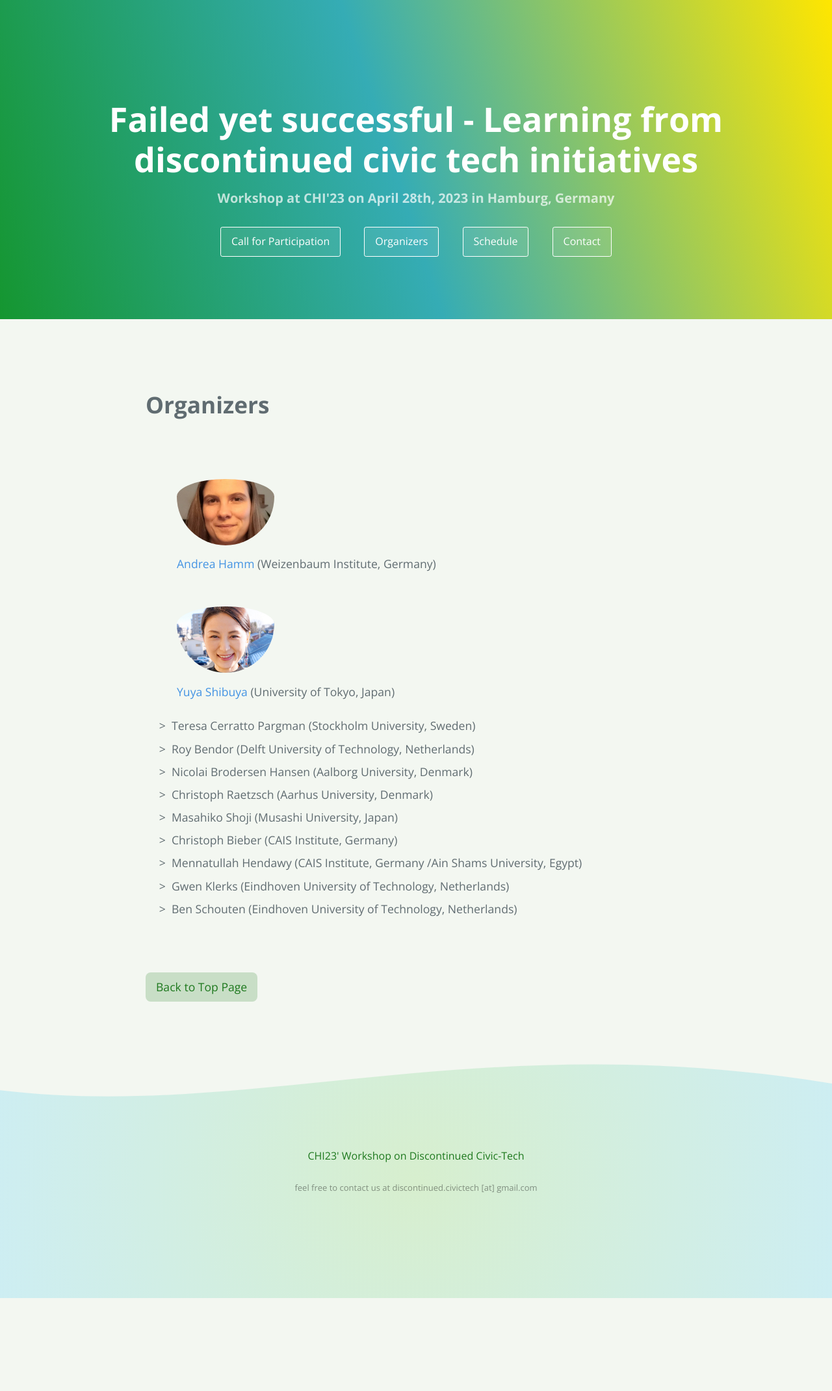
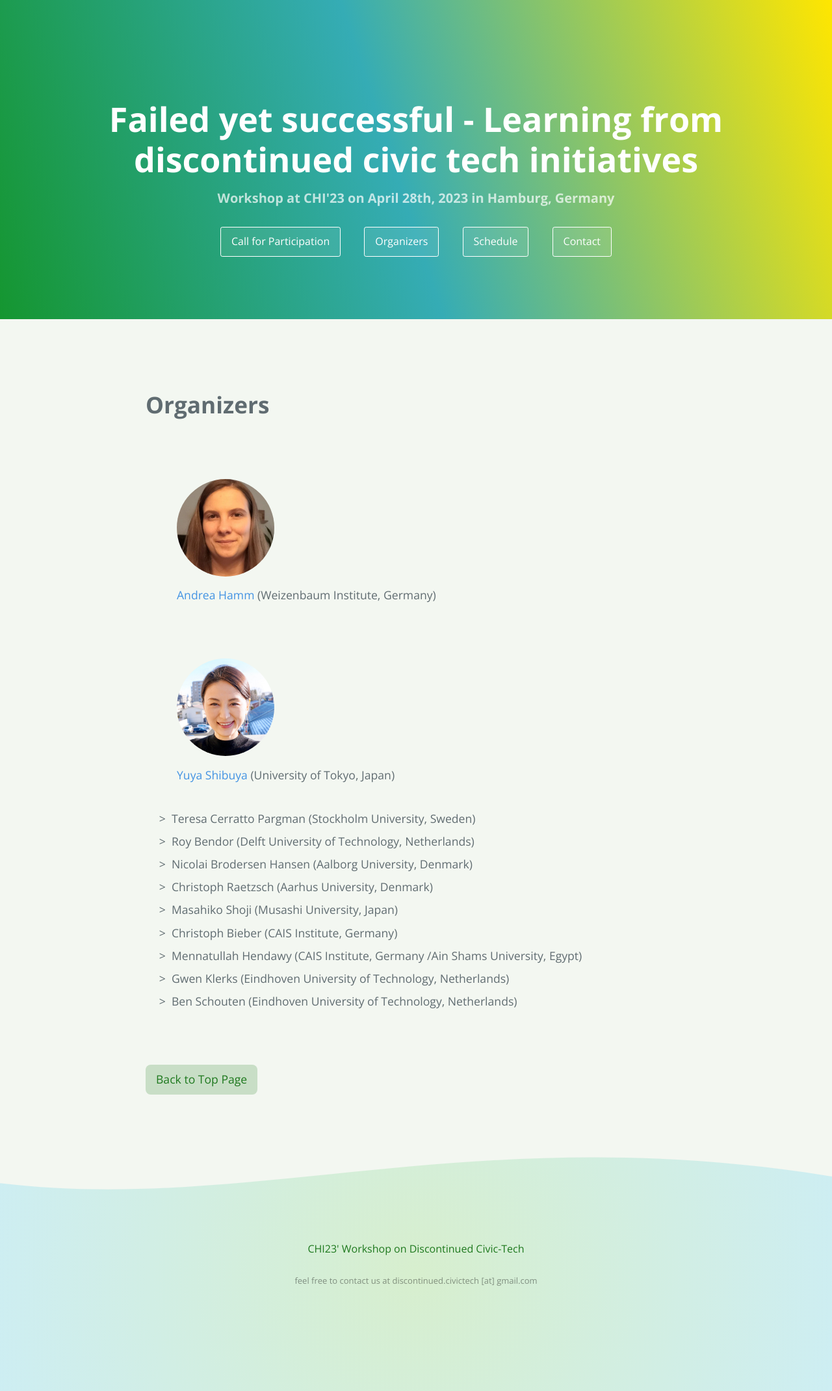
Before and after one commit to discontinued-civictech/discontinued-civictech.github.io, a Jekyll site: the page built from organizers.md, in a window 1280 px wide. Shown: the whole page at 65% size. Built offline with Jekyll 4.4.1, drawn with Linux system fonts in a browser that asks for light colours; our own code applies the rules of GitHub Pages for plain Markdown files; before the commit the page ends 1997 px from its top, so only the background shows below that.

Commit message:
Update profiles

```diff
--- a/_sass/jekyll-theme-cayman.scss
+++ b/_sass/jekyll-theme-cayman.scss
@@ -268,10 +268,10 @@ a {
   }
 
   .profile-wrapper{
+    padding-top: 3rem;
     padding-left: 3rem;
   }
   .profile-photo {
-    padding-top: 3rem;
     width:150px;
     height: 150px;
     border-radius: 50%;
@@ -279,13 +279,16 @@ a {
     object-fit: cover;
     object-position: center right;
   }
-
   .profile-photo img {
     width: 100%;
     height: 100%;
     display: block;
     image-rendering: crisp-edges;
   }
+  .profile-text {
+    padding-left: -3rem;
+  }
+
   code {
     padding: 2px 4px;
     font-family: Consolas, "Liberation Mono", Menlo, Courier, monospace;
--- a/organizers.md
+++ b/organizers.md
@@ -6,10 +6,10 @@ layout: default
 
 <div class="profile-wrapper">
 <img src="files/profile_photos/andreahamm.jpg" class="profile-photo">
-<br><a href="https://www.weizenbaum-institut.de/portrait/p/andrea-hamm/#page=1&sort=date">Andrea Hamm</a> (Weizenbaum Institute, Germany)</div>
+<div class="profile-text"><a href="https://www.weizenbaum-institut.de/portrait/p/andrea-hamm/#page=1&sort=date">Andrea Hamm</a> (Weizenbaum Institute, Germany)</div></div>
 <div class="profile-wrapper">
 <img src="files/profile_photos/yuyashibuya.jpeg" class="profile-photo">
-<br><a href="https://www.yuyashibuya.com/">Yuya Shibuya</a> (University of Tokyo, Japan)</div>
+<div class="profile-text"><a href="https://www.yuyashibuya.com/">Yuya Shibuya</a> (University of Tokyo, Japan)</div></div>
 * Teresa Cerratto Pargman (Stockholm University, Sweden)
 * Roy Bendor (Delft University of Technology, Netherlands)
 * Nicolai Brodersen Hansen (Aalborg University, Denmark)
```
